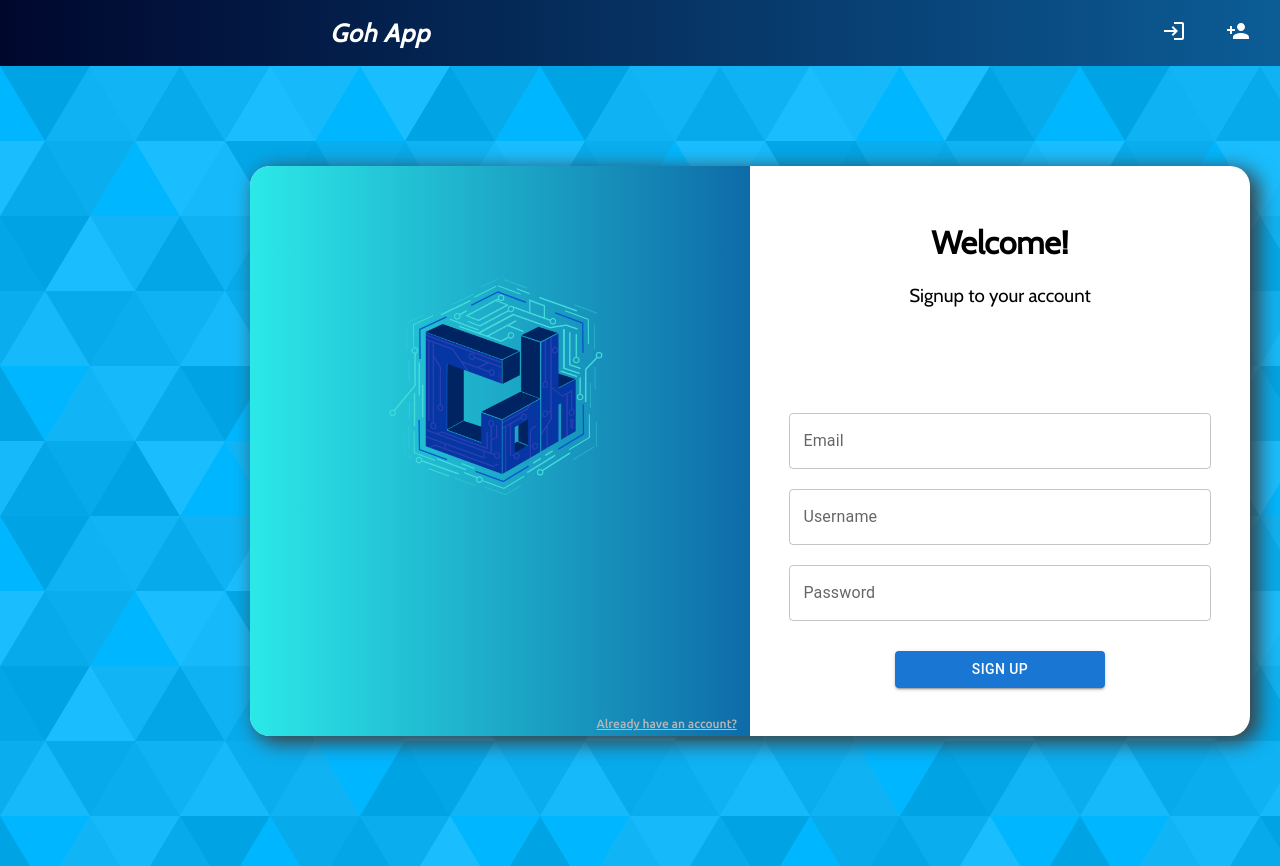
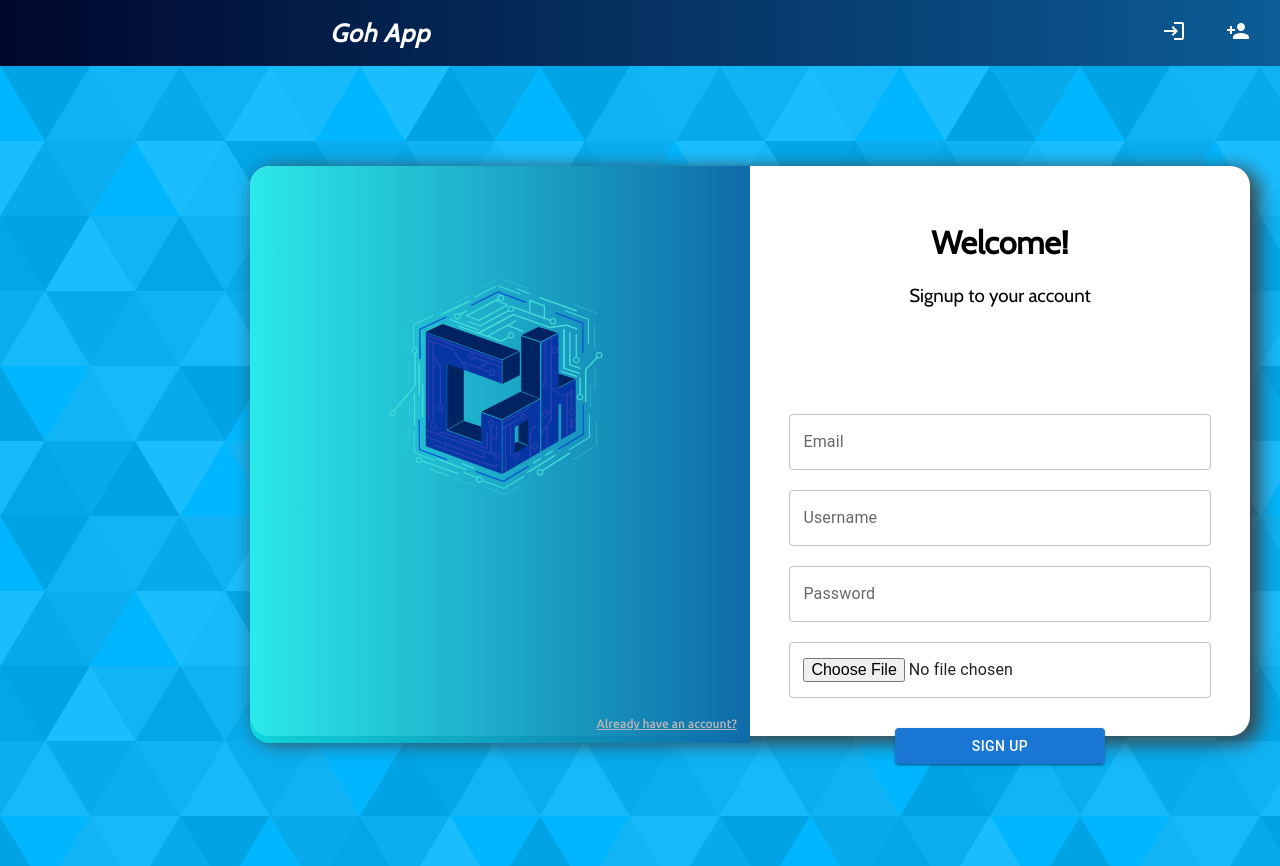
Before and after one commit to TheGoh/Goh, a React (Create React App) app in the folder goh-app/: page /signup in a window 1280 px wide. Shown: the top 866 px of the page. Built offline with nearby package versions, Linux system fonts and the light colour scheme; no server answers.

Commit message:
Update Signup.js

```diff
--- a/goh-app/src/pages/signup/Signup.js
+++ b/goh-app/src/pages/signup/Signup.js
@@ -20,12 +20,34 @@ export default function Signup() {
     const [email, setEmail] = useState('')
     const [password, setPassword] = useState('')
     const [userid, setUserid] = useState('')
+    const [avatar, setAvatar] = useState(null)
     const {signup,  error ,isPending} = useSignup()
 
     const handleSubmit = (e) => {
       e.preventDefault();
       signup(email,password,userid);
     }
+
+    const handleFile = (e) => {
+      let selected = e.target.files[0]
+
+      // if (!selected) {
+      //   setAvatarErr('Please select a file')
+      //   return
+      // }
+
+      // if (!selected.type.includes('image')) {
+      //   setAvatarErr('Please select a image')
+      //   return
+      // }
+
+      // if (selected.size > 100000) {
+      //   setAvatarErr('image is too big')
+      //   return
+      // }
+      setAvatar(selected)
+    }
+
     return (
       <Box height="100vh" display="flex" className={styles['fulfill']}>
         <Grid container sx={{margin: '100px auto', width: '1000px'}} className={styles['container']}>
@@ -90,6 +112,17 @@ export default function Signup() {
             </Grid>
 
             <Grid sx={{width: '90%', margin: '20px auto'}}>
+            <FormControl sx={{width: "100%"}}>
+                <InputLabel htmlFor="component-outlined"></InputLabel>
+                <OutlinedInput
+                  id="component-outlined4"
+                  type = "file"
+                  onChange = {handleFile}
+                />
+              </FormControl>
+            </Grid>
+
+            <Grid sx={{width: '90%', margin: '20px auto'}}>
               {isPending ? <Button sx={{width: '50%'}} variant="contained" disabled>Pending</Button> : <Button sx={{width: '50%'}} variant="contained" type="submit">Sign Up</Button>}
             </Grid>
           </Grid>
```
